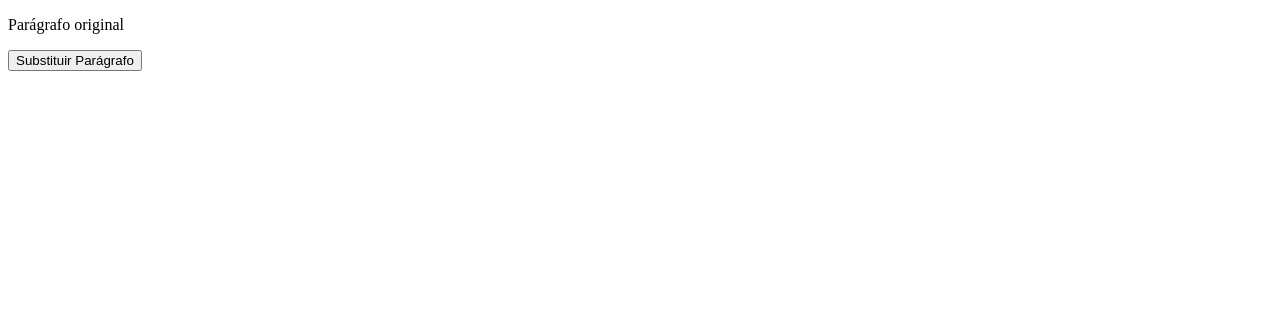
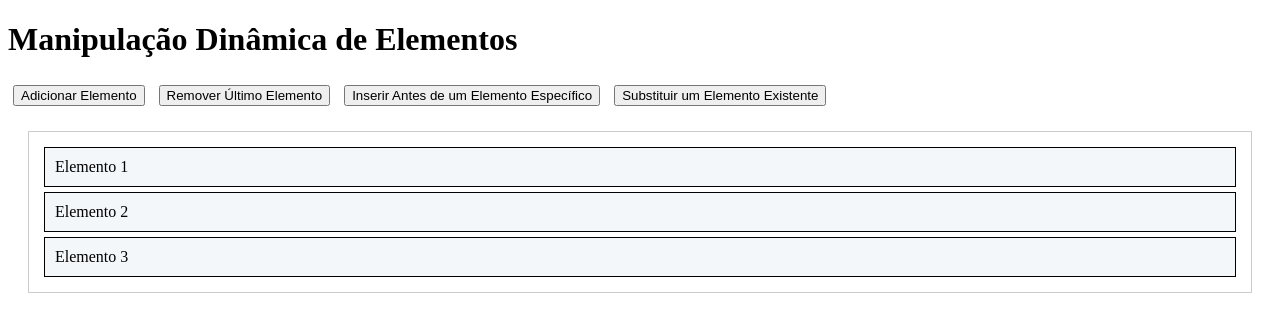
Before and after one commit to Matheus-Freitas0/treinamento-frontend, a website: page navegacaoDOM/substituirElemento.html in a window 1280 px wide. Drawn offline with Linux system fonts and the light colour scheme.

Commit message:
DOM navegation has finished

```diff
--- a/navegacaoDOM/substituirElemento.html
+++ b/navegacaoDOM/substituirElemento.html
@@ -1,24 +1,85 @@
 <!DOCTYPE html>
-<html>
+<html lang="pt-BR">
 <head>
- <title>Substituindo Elementos</title>
+    <meta charset="UTF-8">
+    <meta name="viewport" content="width=device-width, initial-scale=1.0">
+    <title>Criação e Remoção de Elementos</title>
+    <style>
+        #container {
+            margin: 20px;
+            padding: 10px;
+            border: 1px solid #ccc;
+            min-height: 100px;
+        }
+        .item {
+            padding: 10px;
+            margin: 5px;
+            border: 1px solid #000;
+            background-color: #f4f7fa;
+        }
+        button {
+            margin: 5px;
+        }
+    </style>
 </head>
 <body>
+    <h1>Manipulação Dinâmica de Elementos</h1>
+    <button onclick="adicionarElemento()">Adicionar Elemento</button>
+    <button onclick="removerUltimoElemento()">Remover Último Elemento</button>
+    <button onclick="inserirAntes()">Inserir Antes de um Elemento Específico</button>
+    <button onclick="substituirElemento()">Substituir um Elemento Existente</button>
+
     <div id="container">
-    <p id="paragrafoOriginal">Parágrafo original</p>
+        <div class="item">Elemento 1</div>
+        <div class="item">Elemento 2</div>
+        <div class="item">Elemento 3</div>
     </div>
- <button id="substituir">Substituir Parágrafo</button>
+
     <script>
- let container = document.getElementById('container')
- let botaoSubstituir = document.getElementById('substituir')
- let paragrafoOriginal = document.getElementById('paragrafoOriginal')
+        function adicionarElemento() {
+            const container = document.getElementById('container');
+            const novoElemento = document.createElement('div');
+            novoElemento.className = 'item';
+            novoElemento.textContent = `Elemento ${container.children.length + 1}`;
+            container.appendChild(novoElemento);
+        }
 
- botaoSubstituir.addEventListener('click', function() {
- let novoParagrafo = document.createElement('p')
+        function removerUltimoElemento() {
+            const container = document.getElementById('container');
+            if (container.children.length > 0) {
+                container.removeChild(container.lastChild);
+            } else {
+                alert('Não há elementos para remover.');
+            }
+        }
 
- novoParagrafo.textContent = 'Parágrafo substituto!'
- container.replaceChild(novoParagrafo, paragrafoOriginal)
- });
+        function inserirAntes() {
+            const container = document.getElementById('container');
+            const novoElemento = document.createElement('div');
+            novoElemento.className = 'item';
+            novoElemento.textContent = 'Novo Elemento Inserido';
+
+            // Inserir antes do primeiro elemento
+            if (container.children.length > 0) {
+                container.insertBefore(novoElemento, container.firstChild);
+            } else {
+                container.appendChild(novoElemento);
+            }
+        }
+
+        function substituirElemento() {
+            const container = document.getElementById('container');
+            const novoElemento = document.createElement('div');
+            novoElemento.className = 'item';
+            novoElemento.textContent = 'Elemento Substituto';
+
+            // Substituir o primeiro elemento
+            if (container.children.length > 0) {
+                container.replaceChild(novoElemento, container.firstChild);
+            } else {
+                container.appendChild(novoElemento);
+            }
+        }
     </script>
 </body>
 </html>
```
Lines whose indentation alone changed are shown as unchanged.
